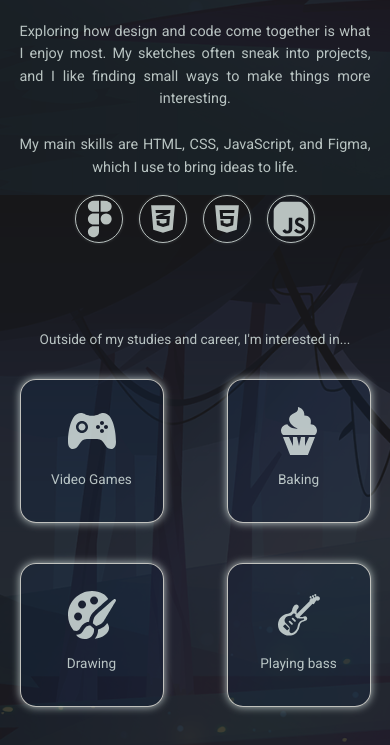
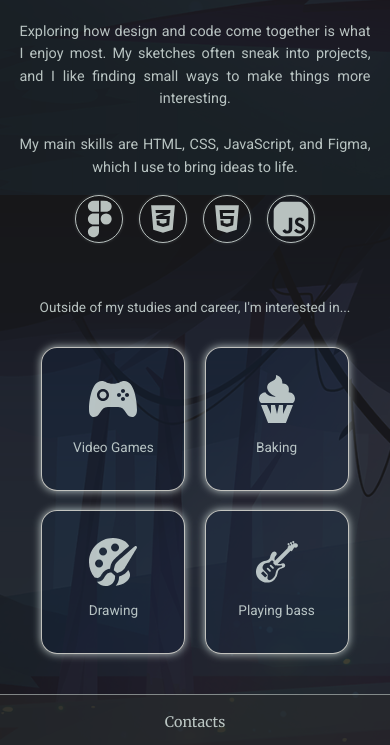
Before and after one commit to iremstalbrand/iremstalbrand-portfolio, a plain HTML site: page index.html in a window 390 px wide. Shown: the part 649-1394 px from the top of the page. Drawn offline with Linux system fonts and the light colour scheme.

Commit message:
final css

```diff
--- a/style.css
+++ b/style.css
@@ -576,6 +576,7 @@ html {
   .about-container {
     padding: 2rem 5%;
     gap: 1rem;
+    padding-bottom: 0rem;
   }
   .about-info {
     max-width: 100%;
@@ -603,7 +604,7 @@ html {
   .hobbies {
     display: grid;
     grid-template-columns: repeat(2, 1fr);
-    gap: 1.5rem;
+    gap: 0.2rem;
     padding-bottom: 2rem;
     justify-items: center;
   }
@@ -615,6 +616,9 @@ html {
     font-size: 0.85rem;
     text-align: center;
     margin: 0;
+  }
+  .hobbies-container {
+    margin:0 auto;
   }
 
   /* Projects */
```
